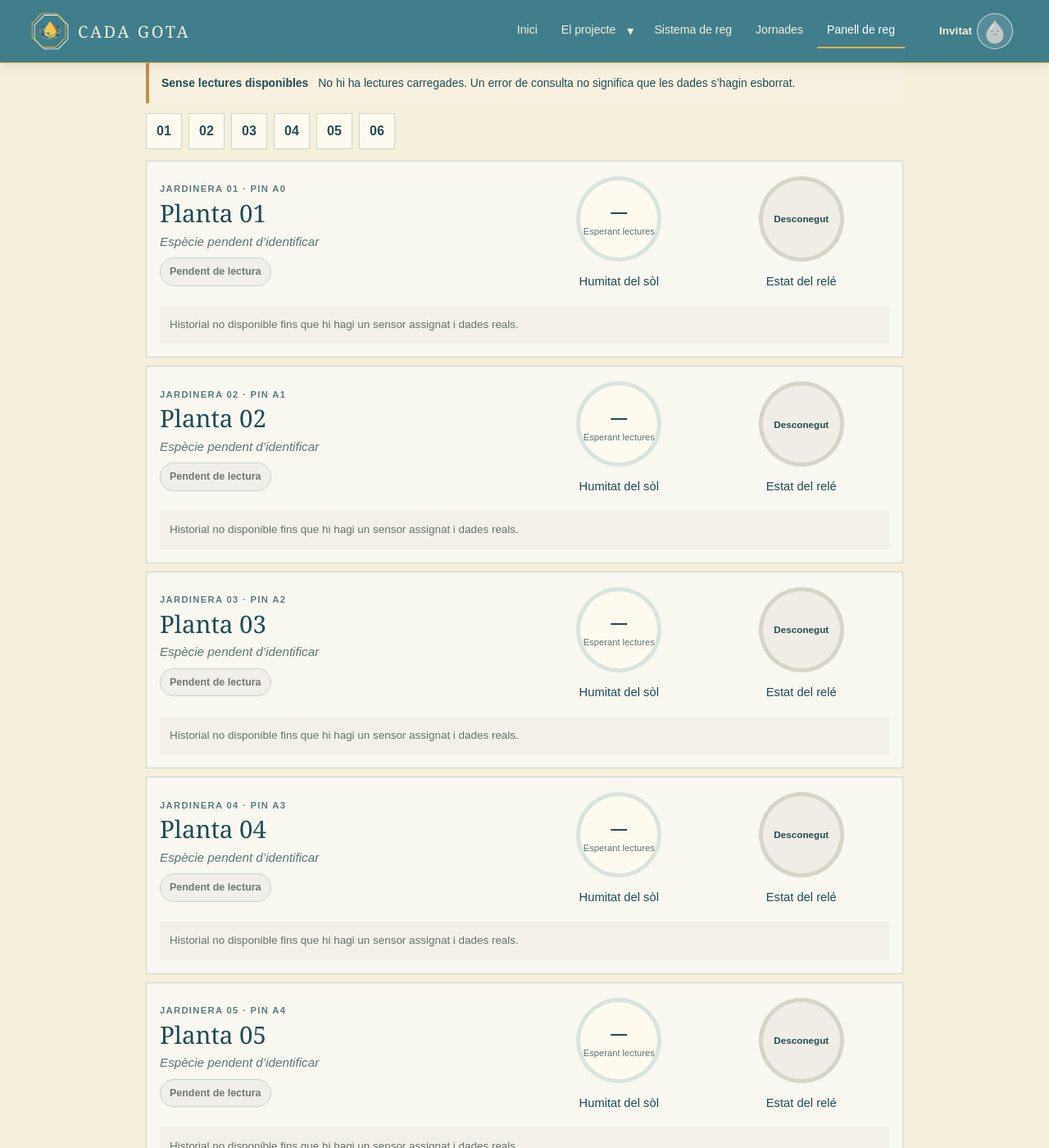
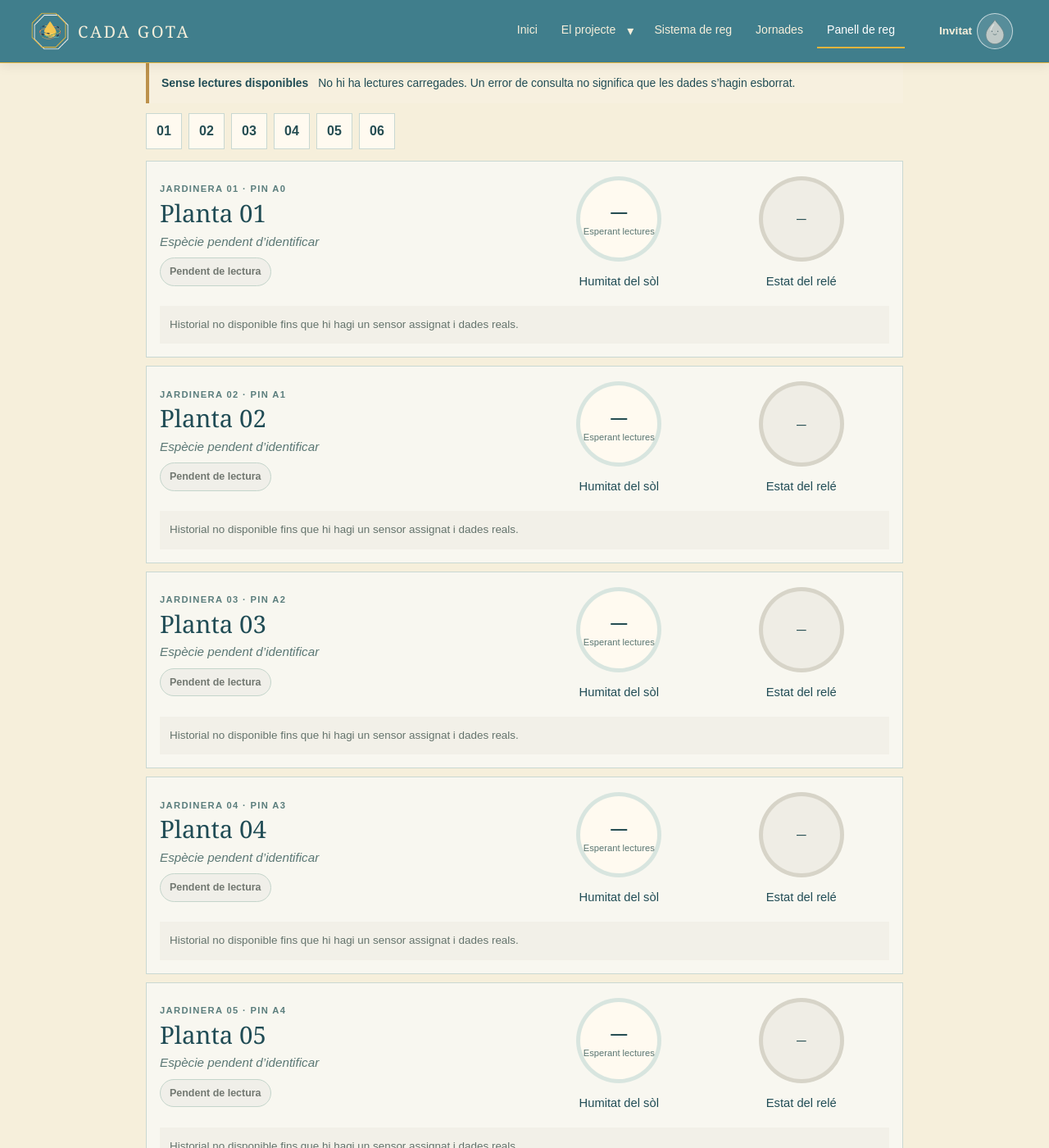
Before and after one commit to annawilshusen/cada-gota, a Jekyll site: the page built from pages/panell.html, in a window 1280 px wide and 1400 px high, scrolled down 406 px. Shown: the whole window at 82% size. Built offline with Jekyll 4.4.1, drawn with Linux system fonts in a browser that asks for light colours; a script that is not in the unit is left out.

Commit message:
ultim porfa

```diff
--- a/js/cadagota-v21.js
+++ b/js/cadagota-v21.js
@@ -286,9 +286,9 @@
 
     const humidityDescription = row
       ? (humidity === null ? 'Calibració pendent' : `${row.humitat_raw} RAW`)
-      : (disabled ? 'Sensor desactivat' : 'Esperant lectures');
+      : (disabled ? '' : 'Esperant lectures');
 
-    const relayText = relay === true ? 'Obert' : relay === false ? 'Tancat' : 'Desconegut';
+    const relayText = relay === true ? 'Obert' : relay === false ? 'Tancat' : '—';
     const relayColor = relay === true ? 'open' : relay === false ? 'closed' : 'unknown';
     values.append(
       indicator('Humitat del sòl', humidityText, humidityDescription, 'humidity', humidity),
--- a/pages/panell.html
+++ b/pages/panell.html
@@ -26,4 +26,4 @@ nav: panell
   <section class="reading cg-private"><h2>Control privat</h2><p>Modifica la informació de les plantes, la calibració i els llindars des del panell d’administració. El firmware aplica la configuració que descarrega de Supabase.</p><a class="reg-private-link" href="{{ '/pages/control.html' | relative_url }}">Accedir al control privat</a></section>
 </section>
 <link rel="stylesheet" href="{{ '/css/cadagota-v21.css' | relative_url }}?v=27">
-<script src="{{ '/js/cadagota-v21.js' | relative_url }}?v=27" defer></script>
+<script src="{{ '/js/cadagota-v21.js' | relative_url }}?v=28" defer></script>
```
Also changed, not shown: 2 other files.
